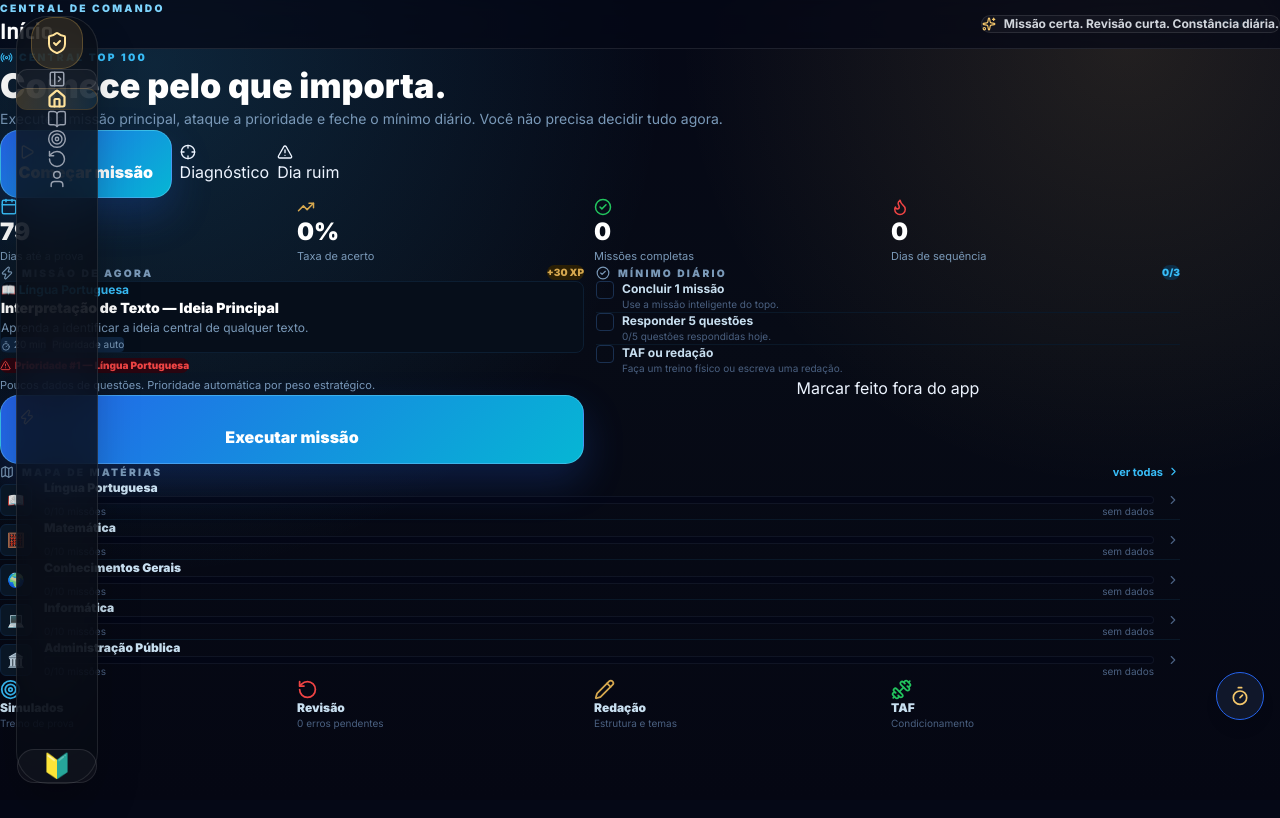
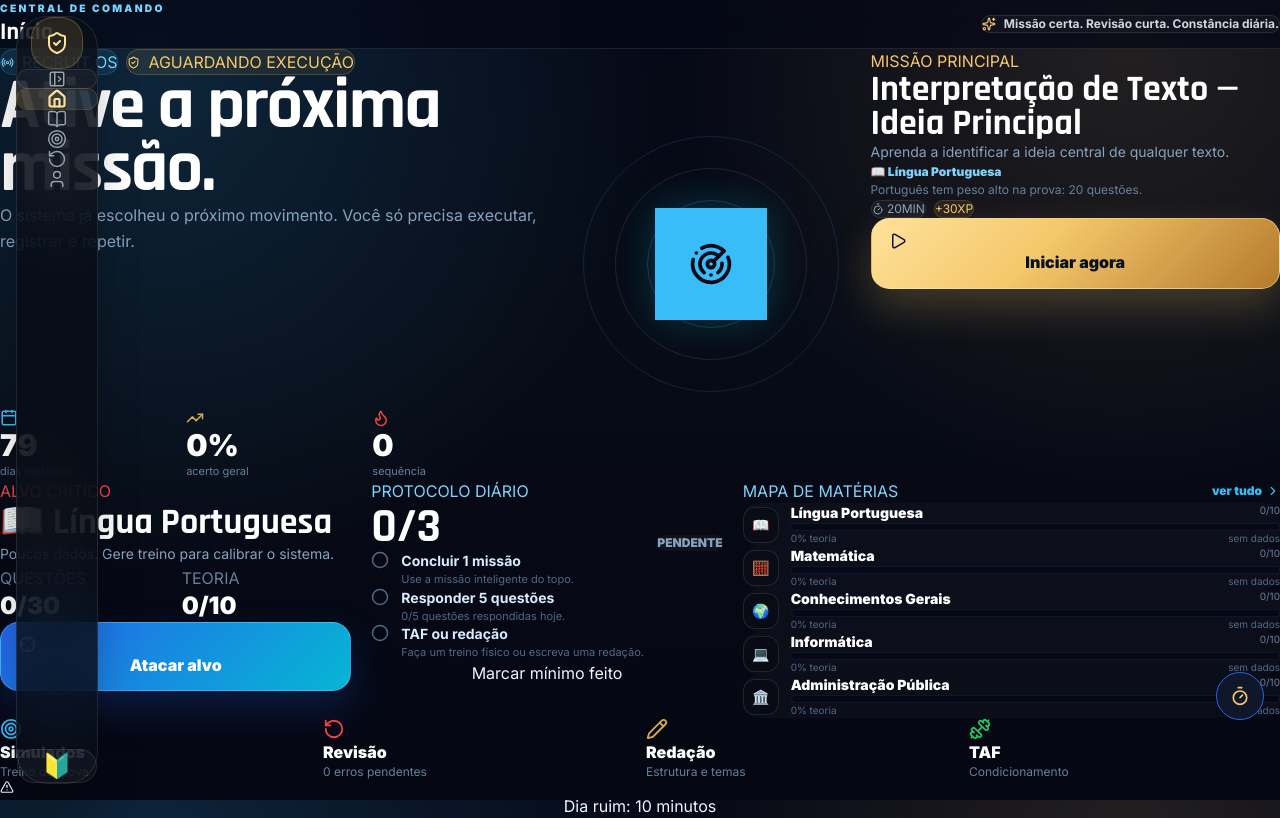
Before and after one commit to wesley956/pm26, a React (Vite) app: page / in a window 1280 px wide. Built offline with nearby package versions, Linux system fonts and the light colour scheme.

Commit message:
Build Recruit OS cockpit interface

```diff
--- a/src/components/Dashboard.tsx
+++ b/src/components/Dashboard.tsx
@@ -10,20 +10,20 @@ import {
   Calendar,
   Target,
   Zap,
-  ChevronRight,
   Timer,
   AlertTriangle,
   CheckCircle2,
   Circle,
-  BookOpen,
   TrendingUp,
   Crosshair,
   Radio,
-  Map,
+  Radar,
   RotateCcw,
   Pencil,
   Dumbbell,
-  HelpCircle,
+  Brain,
+  ChevronRight,
+  ShieldCheck,
 } from 'lucide-react';
 
 export default function Dashboard({ onNavigate }: { onNavigate: (tab: string, data?: any) => void }) {
@@ -46,34 +46,22 @@ export default function Dashboard({ onNavigate }: { onNavigate: (tab: string, da
     const missionProgress = getSubjectProgress(sub.id, profile.completedMissions);
     const questionCount = questions.filter(q => q.subjectId === sub.id).length;
 
-    const lowPracticePenalty = total < 5 ? 30 : 0;
-    const lowAccuracyPenalty = total > 0 ? Math.max(0, 75 - pct) : 25;
-    const missionPenalty = Math.max(0, sub.missions.length - missionProgress) * 3;
-    const strategicWeight =
-      sub.id === 'portugues' ? 20 :
-      sub.id === 'matematica' ? 16 :
-      sub.id === 'gerais' ? 16 :
-      sub.id === 'administracao' ? 12 :
-      6;
-
-    const priorityScore = lowPracticePenalty + lowAccuracyPenalty + missionPenalty + strategicWeight;
+    const priorityScore =
+      (total < 5 ? 30 : 0) +
+      (total > 0 ? Math.max(0, 75 - pct) : 25) +
+      Math.max(0, sub.missions.length - missionProgress) * 3 +
+      (sub.id === 'portugues' ? 20 : sub.id === 'matematica' ? 16 : sub.id === 'gerais' ? 16 : sub.id === 'administracao' ? 12 : 6);
 
     const reason =
-      total < 5 ? 'Poucos dados de questões. Prioridade automática por peso estratégico.' :
-      pct < 60 ? 'Acerto baixo para top 100. Reforce teoria e questões.' :
-      missionProgress < sub.missions.length ? 'Teoria premium ainda precisa ser concluída.' :
-      'Manter revisão curta para não perder desempenho.';
+      total < 5 ? 'Poucos dados. Gere treino para calibrar o sistema.' :
+      pct < 60 ? 'Acerto baixo. Reforce teoria e questões.' :
+      missionProgress < sub.missions.length ? 'Teoria premium pendente.' :
+      'Manter revisão.';
 
-    const action =
-      missionProgress < sub.missions.length ? 'Abrir teoria' :
-      pct < 70 ? 'Treinar questões' :
-      'Revisar';
-
-    return { ...sub, total, correct, pct, missionProgress, questionCount, priorityScore, reason, action };
+    return { ...sub, total, correct, pct, missionProgress, questionCount, priorityScore, reason };
   });
 
   const topPriority = [...subjectStats].sort((a, b) => b.priorityScore - a.priorityScore)[0];
-
   const today = new Date().toISOString().slice(0, 10);
   const studiedToday = profile.lastStudyDate === today;
 
@@ -98,216 +86,207 @@ export default function Dashboard({ onNavigate }: { onNavigate: (tab: string, da
   };
 
   return (
-    <div className="mx-auto max-w-[1180px] space-y-3">
-      <section className="cyber-card p-5">
-        <div className="absolute right-4 top-4 hidden text-[10px] text-pm-400/50 counter md:block">SYS-ARENA-01</div>
-
-        <div className="mb-2 flex items-center gap-1.5 kicker text-pm-400">
-          <Radio size={13} />
-          Central Top 100
+    <div className="space-y-5">
+      <section className="grid gap-5 xl:grid-cols-[1.35fr_.65fr]">
+        <div className="os-panel min-h-[430px] p-5 md:p-7">
+          <div className="relative z-10 grid h-full gap-6 lg:grid-cols-[1fr_280px]">
+            <div className="flex flex-col justify-between gap-8">
+              <div>
+                <div className="mb-5 flex flex-wrap gap-2">
+                  <span className="inline-flex items-center gap-2 rounded-full border border-pm-400/20 bg-pm-400/10 px-3 py-1 os-kicker text-pm-300">
+                    <Radio size={13} /> RECRUIT OS
+                  </span>
+                  <span className={`inline-flex items-center gap-2 rounded-full border px-3 py-1 os-kicker ${studiedToday ? 'border-success/25 bg-success/10 text-success' : 'border-gold-500/25 bg-gold-500/10 text-gold-400'}`}>
+                    <ShieldCheck size={13} /> {studiedToday ? 'DIA INICIADO' : 'AGUARDANDO EXECUÇÃO'}
+                  </span>
                 </div>
 
-        <h1 className="max-w-2xl text-[28px] font-black leading-tight text-white md:text-[34px]">
-          {studiedToday ? 'Missão em andamento.' : 'Comece pelo que importa.'}
+                <h1 className="max-w-3xl font-[Rajdhani,sans-serif] text-5xl font-black leading-[.88] tracking-tight text-white md:text-7xl">
+                  {studiedToday ? 'Continue a operação.' : 'Ative a próxima missão.'}
                 </h1>
 
-        <p className="mt-2 max-w-3xl text-[13px] leading-relaxed text-[#7a99b8] md:text-sm">
-          Execute a missão principal, ataque a prioridade e feche o mínimo diário. Você não precisa decidir tudo agora.
+                <p className="mt-5 max-w-xl text-sm leading-relaxed text-[#86a3bd] md:text-base">
+                  O sistema já escolheu o próximo movimento. Você só precisa executar, registrar e repetir.
                 </p>
+              </div>
 
-        <div className="mt-4 flex flex-wrap gap-2">
-          <button className="btn-primary" onClick={() => navigateToAction(false)}>
-            <Play size={16} />
-            Começar missão
+              <div className="grid gap-3 sm:grid-cols-3">
+                <div className="os-tile p-4">
+                  <Calendar size={18} className="mb-2 text-pm-400" />
+                  <p className="os-mono text-3xl font-black text-white">{deadline.daysLeft}</p>
+                  <p className="text-[11px] text-[#66809a]">dias restantes</p>
+                </div>
+                <div className="os-tile p-4">
+                  <TrendingUp size={18} className="mb-2 text-gold-500" />
+                  <p className="os-mono text-3xl font-black text-white">{accuracy}%</p>
+                  <p className="text-[11px] text-[#66809a]">acerto geral</p>
+                </div>
+                <div className="os-tile p-4">
+                  <Flame size={18} className="mb-2 text-danger" />
+                  <p className="os-mono text-3xl font-black text-white">{profile.streak}</p>
+                  <p className="text-[11px] text-[#66809a]">sequência</p>
+                </div>
+              </div>
+            </div>
+
+            <div className="relative hidden items-center justify-center lg:flex">
+              <div className="absolute h-64 w-64 rounded-full border border-pm-400/15" />
+              <div className="absolute h-48 w-48 rounded-full border border-gold-500/15" />
+              <div className="absolute h-32 w-32 rounded-full border border-pm-400/20" />
+              <div className="hex flex h-28 w-28 items-center justify-center bg-pm-400 text-pm-900 shadow-[0_0_44px_rgba(24,227,255,.22)]">
+                <Radar size={44} />
+              </div>
+            </div>
+          </div>
+        </div>
+
+        <div className="os-panel p-5">
+          <p className="os-kicker text-gold-400">MISSÃO PRINCIPAL</p>
+          <h2 className="mt-4 font-[Rajdhani,sans-serif] text-4xl font-black leading-[.95] text-white">
+            {smartAction.title}
+          </h2>
+
+          <p className="mt-3 text-sm leading-relaxed text-[#86a3bd]">{smartAction.summary}</p>
+
+          <div className="os-tile mt-5 p-4">
+            <p className="text-xs font-black text-pm-300">{smartAction.subjectIcon} {smartAction.subjectLabel}</p>
+            <p className="mt-2 text-xs leading-relaxed text-[#66809a]">{smartAction.reason}</p>
+          </div>
+
+          <div className="mt-5 flex flex-wrap gap-2">
+            <span className="rounded-full border border-white/10 bg-white/[.035] px-3 py-1 text-xs text-[#86a3bd] os-mono">
+              <Timer size={12} className="mr-1 inline" /> {smartAction.minutes}MIN
+            </span>
+            <span className="rounded-full border border-gold-500/20 bg-gold-500/10 px-3 py-1 text-xs text-gold-400 os-mono">
+              +{smartAction.xpReward}XP
+            </span>
+          </div>
+
+          <button onClick={() => navigateToAction(false)} className="btn-gold mt-6 w-full">
+            <Play size={18} /> Iniciar agora
           </button>
-          <button className="btn-ghost" onClick={() => onNavigate('profile')}>
-            <Crosshair size={16} />
-            Diagnóstico
-          </button>
-          {!studiedToday && (
-            <button className="btn-ghost hover:!border-danger hover:!text-danger" onClick={() => navigateToAction(true)}>
-              <AlertTriangle size={16} />
-              Dia ruim
-            </button>
-          )}
         </div>
       </section>
 
-      <section className="grid gap-2 md:grid-cols-4">
-        <div className="cyber-card p-3">
-          <Calendar size={18} className="mb-2 text-pm-400" />
-          <p className="counter text-2xl font-black text-white">{deadline.daysLeft}</p>
-          <p className="text-[11px] text-[#7a99b8]">Dias até a prova</p>
+      <section className="grid gap-5 xl:grid-cols-[.85fr_.85fr_1.3fr]">
+        {topPriority && (
+          <div className="os-panel p-5">
+            <p className="os-kicker text-danger">ALVO CRÍTICO</p>
+            <h3 className="mt-3 font-[Rajdhani,sans-serif] text-4xl font-black text-white">
+              {topPriority.icon} {topPriority.name}
+            </h3>
+            <p className="mt-3 text-sm leading-relaxed text-[#86a3bd]">{topPriority.reason}</p>
+
+            <div className="mt-5 grid grid-cols-2 gap-3">
+              <div className="os-tile p-3">
+                <p className="os-kicker text-[#66809a]">QUESTÕES</p>
+                <p className="mt-1 os-mono text-2xl font-black text-white">{topPriority.total}/{topPriority.questionCount}</p>
               </div>
-        <div className="cyber-card p-3">
-          <TrendingUp size={18} className="mb-2 text-gold-500" />
-          <p className="counter text-2xl font-black text-white">{accuracy}%</p>
-          <p className="text-[11px] text-[#7a99b8]">Taxa de acerto</p>
+              <div className="os-tile p-3">
+                <p className="os-kicker text-[#66809a]">TEORIA</p>
+                <p className="mt-1 os-mono text-2xl font-black text-white">{topPriority.missionProgress}/{topPriority.missions.length}</p>
               </div>
-        <div className="cyber-card p-3">
-          <CheckCircle2 size={18} className="mb-2 text-success" />
-          <p className="counter text-2xl font-black text-white">{completedCount}</p>
-          <p className="text-[11px] text-[#7a99b8]">Missões completas</p>
             </div>
-        <div className="cyber-card p-3">
-          <Flame size={18} className="mb-2 text-danger" />
-          <p className="counter text-2xl font-black text-white">{profile.streak}</p>
-          <p className="text-[11px] text-[#7a99b8]">Dias de sequência</p>
+
+            <button onClick={() => onNavigate('subject', { subjectId: topPriority.id })} className="btn-primary mt-5 w-full">
+              <Crosshair size={17} /> Atacar alvo
+            </button>
           </div>
-      </section>
+        )}
 
-      <section className="grid gap-3 lg:grid-cols-2">
-        <div className="panel">
-          <div className="mb-3 flex items-center justify-between">
-            <div className="flex items-center gap-2 kicker text-[#7a99b8]">
-              <Zap size={14} />
-              Missão de agora
-            </div>
-            <span className="rounded-full bg-[#2a1f05] px-2 py-1 text-[10px] font-black text-gold-500 counter">
-              +{smartAction.xpReward} XP
+        <div className="os-panel p-5">
+          <p className="os-kicker text-pm-300">PROTOCOLO DIÁRIO</p>
+          <div className="mt-3 flex items-end justify-between">
+            <p className="font-[Rajdhani,sans-serif] text-5xl font-black text-white">{dailyChecklist.completedCount}/{dailyChecklist.totalCount}</p>
+            <span className={`rounded-full px-3 py-1 text-xs font-black ${dailyChecklist.isComplete ? 'bg-success/10 text-success' : 'bg-white/[.04] text-[#86a3bd]'}`}>
+              {dailyChecklist.isComplete ? 'OK' : 'PENDENTE'}
             </span>
           </div>
 
-          <div className="mb-3 rounded-lg border border-[#0c1e32] bg-[#060e1a] p-3">
-            <p className="mb-1 text-xs font-bold text-pm-400">{smartAction.subjectIcon} {smartAction.subjectLabel}</p>
-            <p className="text-sm font-black text-white">{smartAction.title}</p>
-            <p className="mt-1 text-xs leading-relaxed text-[#7a99b8]">{smartAction.summary}</p>
-
-            <div className="mt-2 flex flex-wrap gap-1.5">
-              <span className="rounded bg-[#0f2540] px-2 py-1 text-[10px] text-[#7a99b8] counter">
-                <Timer size={10} className="mr-1 inline" /> {smartAction.minutes} min
-              </span>
-              <span className="rounded bg-[#0f2540] px-2 py-1 text-[10px] text-[#7a99b8] counter">
-                Prioridade auto
-              </span>
-            </div>
-          </div>
-
-          {topPriority && (
-            <>
-              <div className="mb-1 inline-flex items-center gap-1 rounded-full bg-[#2a0510] px-2 py-1 text-[10px] font-black text-danger counter">
-                <AlertTriangle size={11} />
-                Prioridade #1 — {topPriority.name}
-              </div>
-              <p className="mb-3 text-[11px] leading-relaxed text-[#7a99b8]">{topPriority.reason}</p>
-            </>
-          )}
-
-          <button className="btn-primary w-full" onClick={() => navigateToAction(false)}>
-            <Zap size={16} />
-            Executar missão
-          </button>
-        </div>
-
-        <div className="panel">
-          <div className="mb-3 flex items-center justify-between">
-            <div className="flex items-center gap-2 kicker text-[#7a99b8]">
-              <CheckCircle2 size={14} />
-              Mínimo diário
-            </div>
-            <span className="rounded-full bg-[#0d2d45] px-2 py-1 text-[10px] font-black text-pm-400 counter">
-              {dailyChecklist.completedCount}/{dailyChecklist.totalCount}
-            </span>
-          </div>
-
+          <div className="mt-5 space-y-3">
+            {dailyChecklist.items.map(item => (
+              <div key={item.id} className="flex items-start gap-3">
+                {item.done ? <CheckCircle2 size={18} className="mt-0.5 text-success" /> : <Circle size={18} className="mt-0.5 text-[#506986]" />}
                 <div>
-            {dailyChecklist.items.map(item => (
-              <div key={item.id} className="flex items-start gap-2 border-b border-[#0a1828] py-2 last:border-b-0">
-                <div className={`mt-0.5 flex h-[18px] w-[18px] shrink-0 items-center justify-center rounded border ${
-                  item.done ? 'border-success bg-success' : 'border-[#1a3050]'
-                }`}>
-                  {item.done && <CheckCircle2 size={12} className="text-[#04080f]" />}
-                </div>
-
-                <div>
-                  <p className={`text-xs font-bold ${item.done ? 'text-[#4a6080] line-through' : 'text-[#c8dff0]'}`}>
-                    {item.label}
-                  </p>
-                  <p className="mt-0.5 text-[10px] text-[#4a6080] counter">{item.hint}</p>
+                  <p className={`text-sm font-bold ${item.done ? 'text-[#506986] line-through' : 'text-[#d7ecff]'}`}>{item.label}</p>
+                  <p className="text-[11px] text-[#506986]">{item.hint}</p>
                 </div>
               </div>
             ))}
           </div>
 
           {!dailyChecklist.isComplete && (
-            <button className="btn-ghost mt-3 w-full" onClick={markDailyMinimumDone}>
-              Marcar feito fora do app
+            <button onClick={markDailyMinimumDone} className="btn-ghost mt-5 w-full">
+              Marcar mínimo feito
             </button>
           )}
         </div>
-      </section>
 
-      <section className="panel">
-        <div className="mb-3 flex items-center justify-between">
-          <div className="flex items-center gap-2 kicker text-[#7a99b8]">
-            <Map size={14} />
-            Mapa de matérias
-          </div>
-          <button className="flex items-center gap-1 text-[11px] font-bold text-pm-400 counter" onClick={() => onNavigate('subjects')}>
-            ver todas
-            <ChevronRight size={13} />
+        <div className="os-panel p-5">
+          <div className="mb-4 flex items-center justify-between">
+            <p className="os-kicker text-pm-300">MAPA DE MATÉRIAS</p>
+            <button onClick={() => onNavigate('subjects')} className="flex items-center gap-1 text-xs font-black text-pm-400">
+              ver tudo <ChevronRight size={14} />
             </button>
           </div>
 
-        <div>
+          <div className="space-y-3">
             {subjects.map(sub => {
               const prog = getSubjectProgress(sub.id, profile.completedMissions);
               const pct = Math.round((prog / sub.missions.length) * 100);
               const stat = subjectStats.find(s => s.id === sub.id);
 
               return (
-              <button
-                key={sub.id}
-                onClick={() => onNavigate('subject', { subjectId: sub.id })}
-                className="flex w-full items-center gap-3 border-b border-[#0a1828] py-2.5 text-left transition hover:pl-1 last:border-b-0"
-              >
-                <div className="flex h-8 w-8 shrink-0 items-center justify-center rounded-md border border-[#0f2540] bg-[#0a1828] text-sm">
-                  {sub.icon}
+                <button key={sub.id} onClick={() => onNavigate('subject', { subjectId: sub.id })} className="group flex w-full items-center gap-3 rounded-2xl bg-white/[.025] p-3 text-left hover:bg-white/[.045]">
+                  <div className="flex h-9 w-9 shrink-0 items-center justify-center rounded-xl border border-white/10 bg-black/20 text-sm">{sub.icon}</div>
+                  <div className="min-w-0 flex-1">
+                    <div className="flex justify-between gap-3">
+                      <p className="truncate text-sm font-black text-white">{sub.name}</p>
+                      <span className="text-[10px] text-[#66809a] os-mono">{prog}/{sub.missions.length}</span>
                     </div>
-
-                <div className="min-w-0 flex-1">
-                  <p className="text-xs font-black text-[#c8dff0]">{sub.name}</p>
-                  <div className="progress-bar mt-1">
+                    <div className="progress-bar mt-2">
                       <div className="progress-bar-fill" style={{ width: `${pct}%`, background: sub.color }} />
                     </div>
-                  <div className="mt-1 flex justify-between text-[10px] text-[#4a6080] counter">
-                    <span>{prog}/{sub.missions.length} missões</span>
+                    <div className="mt-1 flex justify-between text-[10px] text-[#506986] os-mono">
+                      <span>{pct}% teoria</span>
                       <span>{stat?.total ? `${stat.pct}% acerto` : 'sem dados'}</span>
                     </div>
                   </div>
-
-                <ChevronRight size={14} className="text-[#4a6080]" />
                 </button>
               );
             })}
           </div>
+        </div>
       </section>
 
-      <section className="grid gap-2 md:grid-cols-4">
-        <button className="cyber-card p-3 text-left hover:!border-[#1a3a60]" onClick={() => onNavigate('simulados')}>
-          <Target size={21} className="mb-2 text-pm-400" />
-          <p className="text-xs font-black text-[#c8dff0]">Simulados</p>
-          <p className="text-[10px] text-[#4a6080]">Treino de prova</p>
+      <section className="grid gap-3 md:grid-cols-4">
+        <button onClick={() => onNavigate('simulados')} className="os-tile p-4 text-left">
+          <Target size={22} className="mb-3 text-pm-400" />
+          <p className="font-black text-white">Simulados</p>
+          <p className="text-xs text-[#66809a]">Treino de prova</p>
         </button>
-
-        <button className="cyber-card p-3 text-left hover:!border-[#1a3a60]" onClick={() => onNavigate('review')}>
-          <RotateCcw size={21} className="mb-2 text-danger" />
-          <p className="text-xs font-black text-[#c8dff0]">Revisão</p>
-          <p className="text-[10px] text-[#4a6080]">{profile.wrongQuestions.length} erros pendentes</p>
+        <button onClick={() => onNavigate('review')} className="os-tile p-4 text-left">
+          <RotateCcw size={22} className="mb-3 text-danger" />
+          <p className="font-black text-white">Revisão</p>
+          <p className="text-xs text-[#66809a]">{profile.wrongQuestions.length} erros pendentes</p>
         </button>
-
-        <button className="cyber-card p-3 text-left hover:!border-[#1a3a60]" onClick={() => onNavigate('essay')}>
-          <Pencil size={21} className="mb-2 text-gold-500" />
-          <p className="text-xs font-black text-[#c8dff0]">Redação</p>
-          <p className="text-[10px] text-[#4a6080]">Estrutura e temas</p>
+        <button onClick={() => onNavigate('essay')} className="os-tile p-4 text-left">
+          <Pencil size={22} className="mb-3 text-gold-500" />
+          <p className="font-black text-white">Redação</p>
+          <p className="text-xs text-[#66809a]">Estrutura e temas</p>
         </button>
-
-        <button className="cyber-card p-3 text-left hover:!border-[#1a3a60]" onClick={() => onNavigate('taf')}>
-          <Dumbbell size={21} className="mb-2 text-success" />
-          <p className="text-xs font-black text-[#c8dff0]">TAF</p>
-          <p className="text-[10px] text-[#4a6080]">Condicionamento</p>
+        <button onClick={() => onNavigate('taf')} className="os-tile p-4 text-left">
+          <Dumbbell size={22} className="mb-3 text-success" />
+          <p className="font-black text-white">TAF</p>
+          <p className="text-xs text-[#66809a]">Condicionamento</p>
         </button>
       </section>
+
+      {!studiedToday && (
+        <button onClick={() => navigateToAction(true)} className="btn-ghost w-full">
+          <AlertTriangle size={14} /> Dia ruim: 10 minutos
+        </button>
+      )}
     </div>
   );
 }
```
Lines whose indentation alone changed are shown as unchanged.
